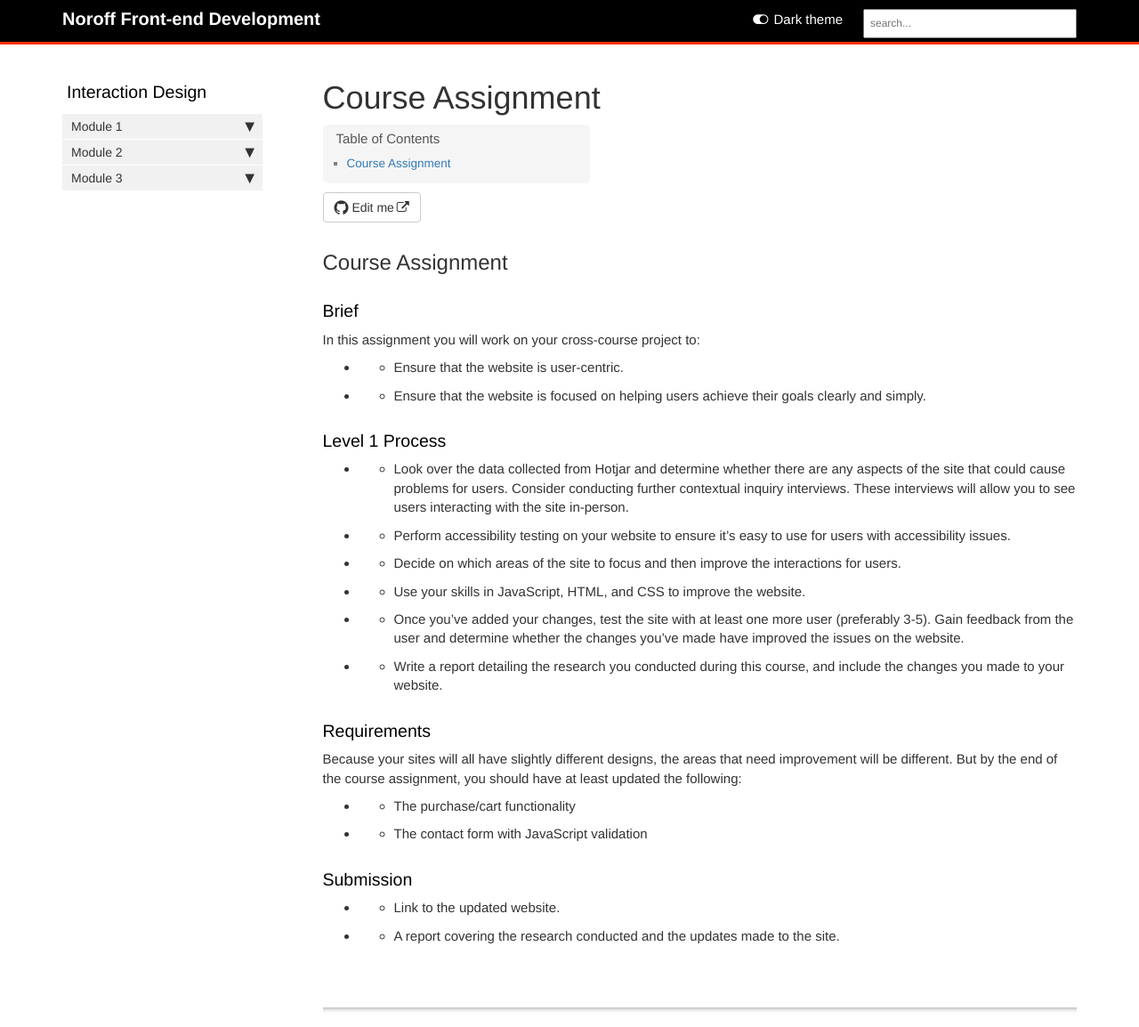
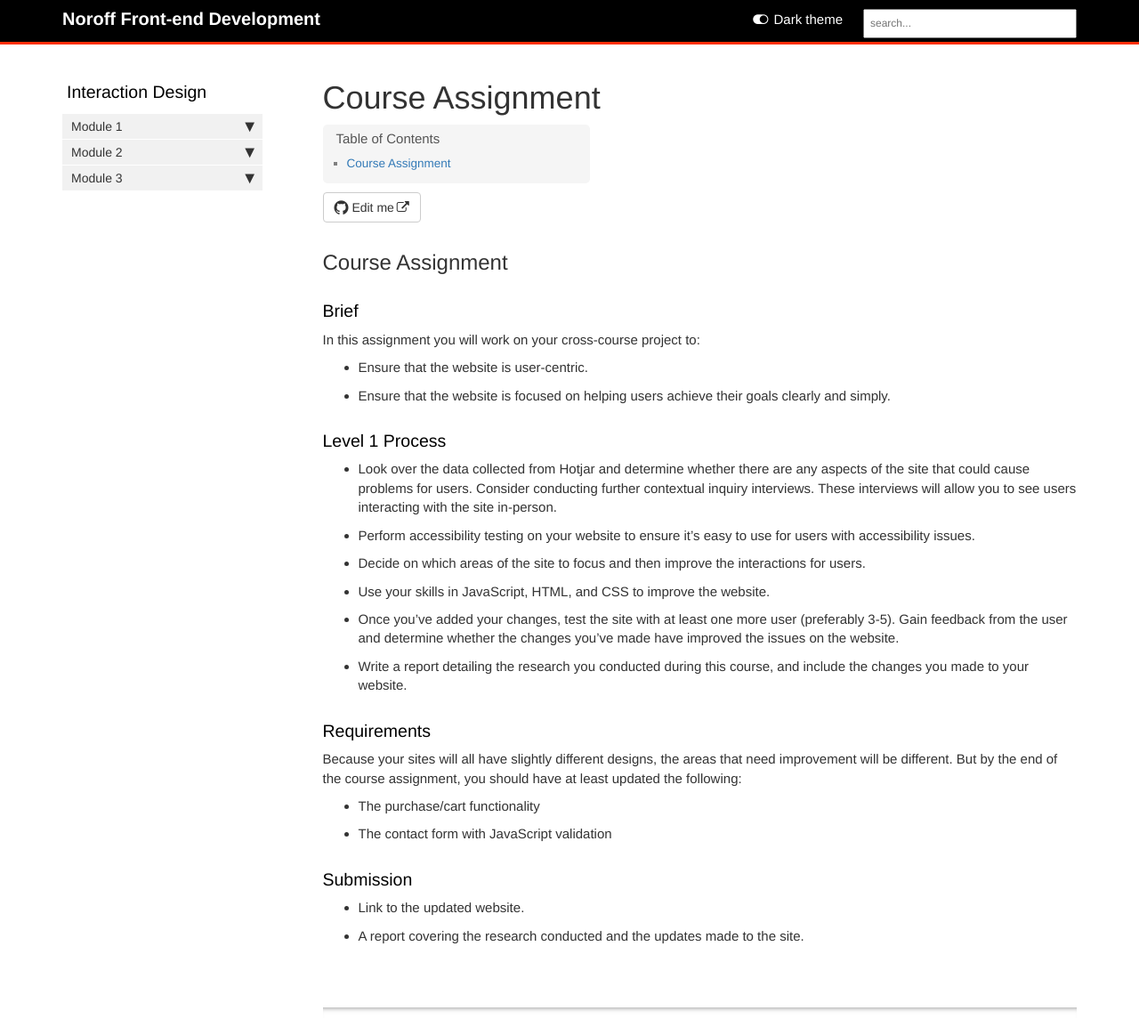
Before and after one commit to AmberBentley/content-feu, a Jekyll site: the page built from pages/interaction-design/ca.md, in a window 1280 px wide. Shown: the whole page at 89% size. Built offline with Jekyll 4.4.1, drawn with Linux system fonts in a browser that asks for light colours; comment, search, counter and statistics services are not loaded.

Commit message:
Update CA

```diff
--- a/pages/interaction-design/ca.md
+++ b/pages/interaction-design/ca.md
@@ -13,34 +13,34 @@ folder: interaction-design
 
 In this assignment you will work on your cross-course project to:
 
-- - Ensure that the website is user-centric.
+-  Ensure that the website is user-centric.
 
-- - Ensure that the website is focused on helping users achieve their goals clearly and simply.
+-  Ensure that the website is focused on helping users achieve their goals clearly and simply.
 
 ### Level 1 Process
 
-- - Look over the data collected from Hotjar and determine whether there are any aspects of the site that could cause problems for users. Consider conducting further contextual inquiry interviews. These interviews will allow you to see users interacting with the site in-person.
+-  Look over the data collected from Hotjar and determine whether there are any aspects of the site that could cause problems for users. Consider conducting further contextual inquiry interviews. These interviews will allow you to see users interacting with the site in-person.
 
-- - Perform accessibility testing on your website to ensure it’s easy to use for users with accessibility issues.
+-  Perform accessibility testing on your website to ensure it’s easy to use for users with accessibility issues.
 
-- - Decide on which areas of the site to focus and then improve the interactions for users.
+-  Decide on which areas of the site to focus and then improve the interactions for users.
 
-- - Use your skills in JavaScript, HTML, and CSS to improve the website.
+-  Use your skills in JavaScript, HTML, and CSS to improve the website.
 
-- - Once you’ve added your changes, test the site with at least one more user (preferably 3-5). Gain feedback from the user and determine whether the changes you’ve made have improved the issues on the website.
+-  Once you’ve added your changes, test the site with at least one more user (preferably 3-5). Gain feedback from the user and determine whether the changes you’ve made have improved the issues on the website.
 
-- - Write a report detailing the research you conducted during this course, and include the changes you made to your website.
+-  Write a report detailing the research you conducted during this course, and include the changes you made to your website.
 
 ### Requirements
 
 Because your sites will all have slightly different designs, the areas that need improvement will be different. But by the end of the course assignment, you should have at least updated the following:
 
-- - The purchase/cart functionality
+-  The purchase/cart functionality
 
-- - The contact form with JavaScript validation
+-  The contact form with JavaScript validation
 
 ### Submission
 
-- - Link to the updated website.
+-  Link to the updated website.
 
-- - A report covering the research conducted and the updates made to the site.
+-  A report covering the research conducted and the updates made to the site.
```
